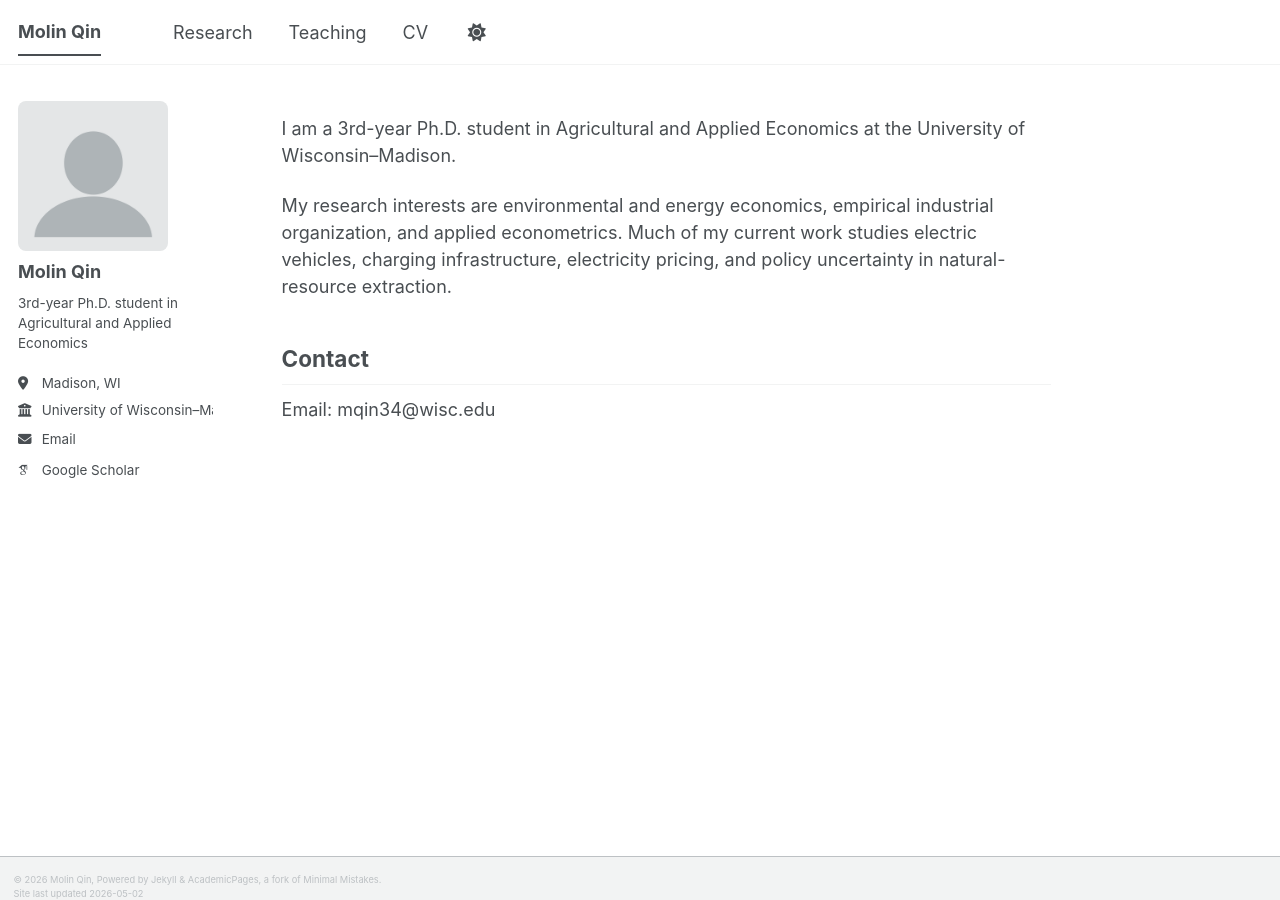
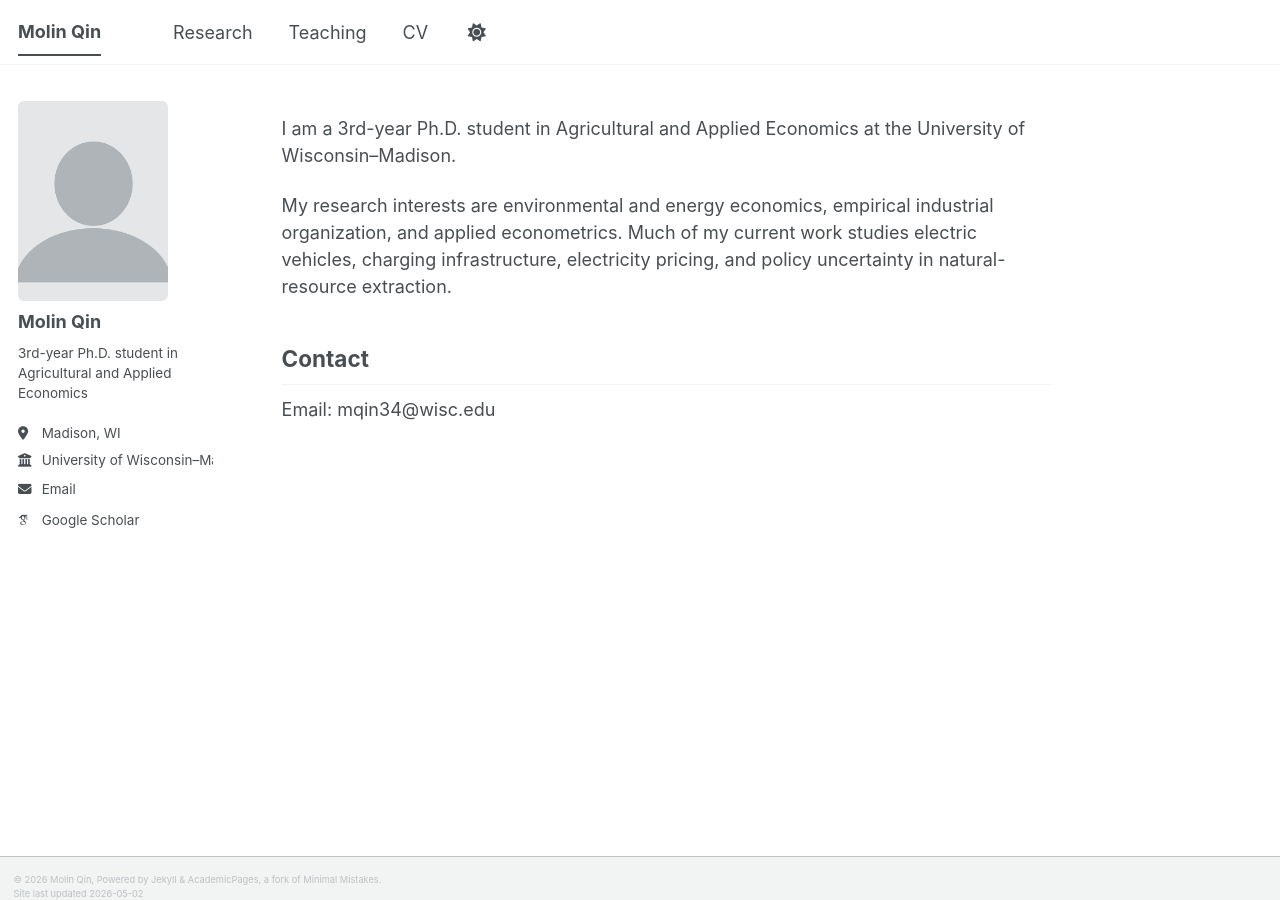
Before and after one commit to molinqin/molinqin.github.io, a Jekyll site: the page built from _pages/about.md, in a window 1280 px wide and 900 px high. Built offline with Jekyll 4.4.1, drawn with Linux system fonts in a browser that asks for light colours; some web fonts are replaced; a script bundle is joined from its source files by our own code; library files that are not in the unit come from our copies.

Commit message:
Update sidebar image styles and remove author content
Adjust image dimensions and border radius in sidebar styles. Remove unused author content styles.

```diff
--- a/_sass/layout/_sidebar.scss
+++ b/_sass/layout/_sidebar.scss
@@ -152,25 +152,14 @@
   }
 
   img {
+    width: 150px;
+    height: 200px;
     max-width: 150px;
-    border-radius: 8px;
+    object-fit: cover;
+    object-position: center top;
+    border-radius: 6px;
     padding: 0;
     border: none;
-  }
-}
-
-.author__content {
-  display: table-cell;
-  vertical-align: top;
-  padding-left: 15px;
-  padding-right: 25px;
-  line-height: 1;
-
-  @include breakpoint($large) {
-    display: block;
-    width: 100%;
-    padding-left: 0;
-    padding-right: 0;
   }
 }
 
```
